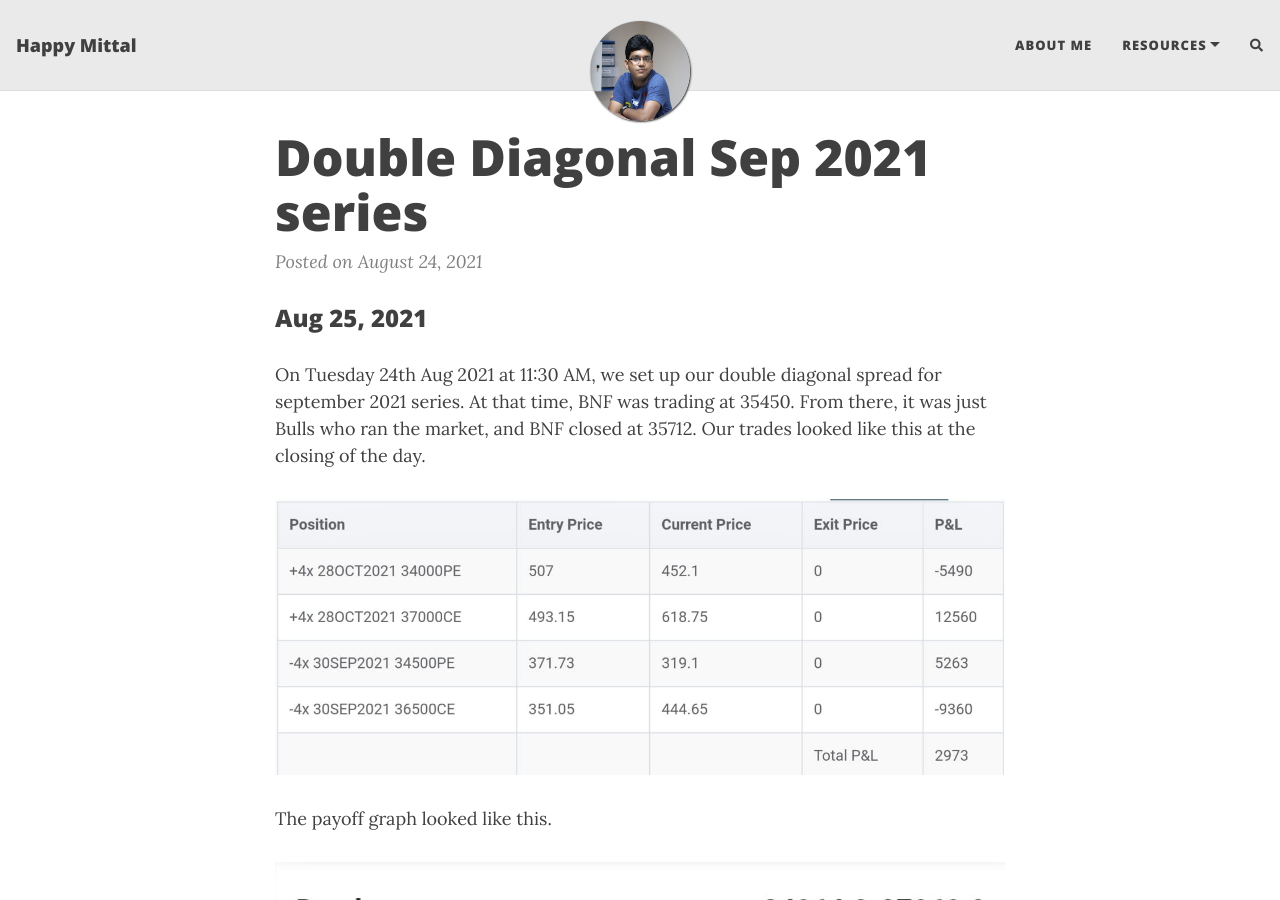
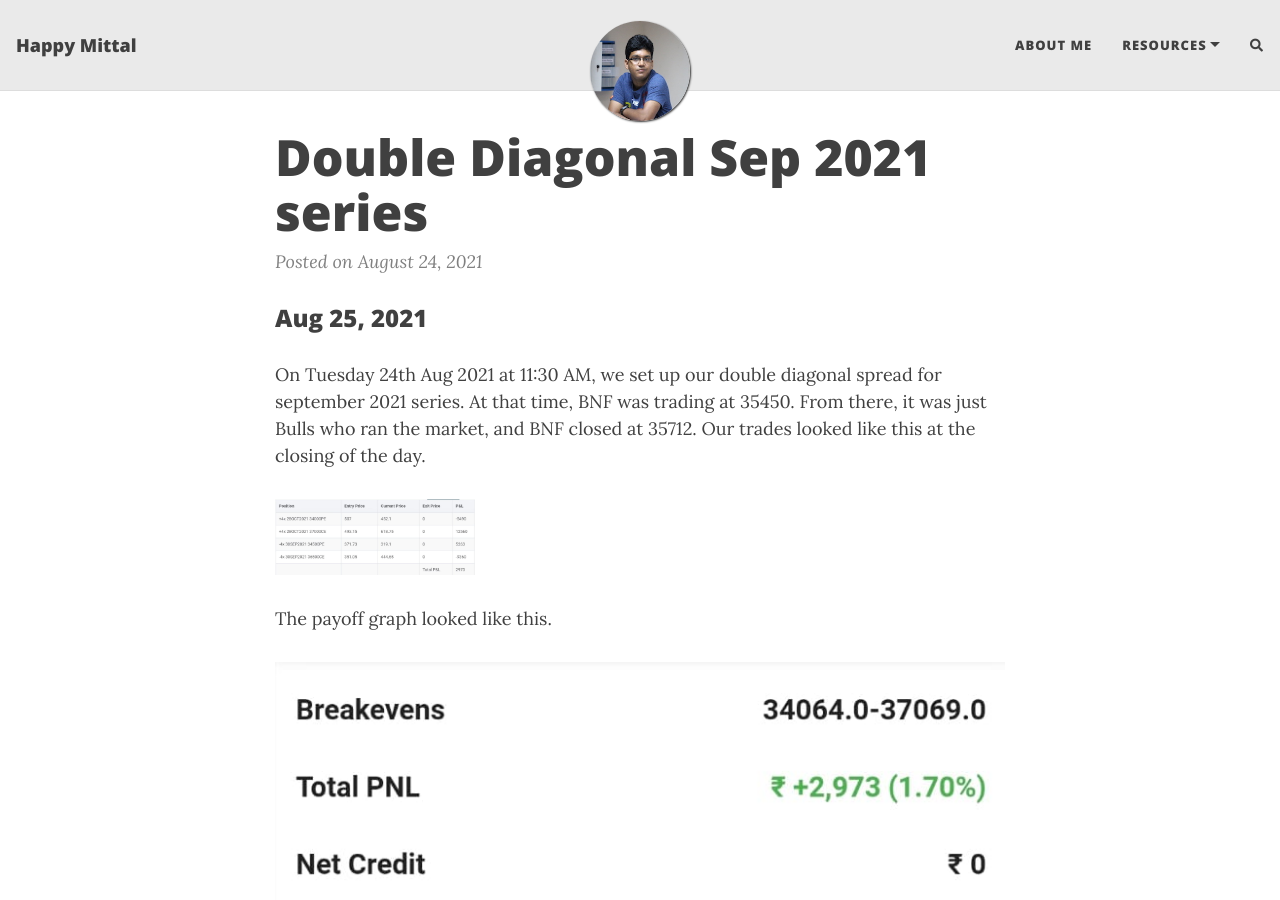
Before and after one commit to happy2332/happy2332.github.io, a Jekyll site: the page built from _posts/2021-08-24-double-diagonal-sep-2021-series.md, in a window 1280 px wide and 900 px high. Built offline with Jekyll 4.4.1, drawn with Linux system fonts in a browser that asks for light colours; nearby versions of some CDN libraries; comment, search, counter and statistics services are not loaded.

Commit message:
Update 2021-08-24-double-diagonal-sep-2021-series.md

```diff
--- a/_posts/2021-08-24-double-diagonal-sep-2021-series.md
+++ b/_posts/2021-08-24-double-diagonal-sep-2021-series.md
@@ -9,7 +9,8 @@ comments: true
 On Tuesday 24th Aug 2021 at 11:30 AM, we set up our double diagonal spread for september 2021 series. At that time, BNF was trading at 35450. From there, it was just Bulls who ran the market, and BNF closed at 35712.
 Our trades looked like this at the closing of the day.
 
-![dd_status_aug_24_2021](../assets/img/dd_status_aug_24_2021.jpeg)
+<!-- ![dd_status_aug_24_2021](../assets/img/dd_status_aug_24_2021.jpeg) -->
+<img src="../assets/img/dd_status_aug_24_2021.jpeg" width="200"/>
 
 The payoff graph looked like this.
 
```
